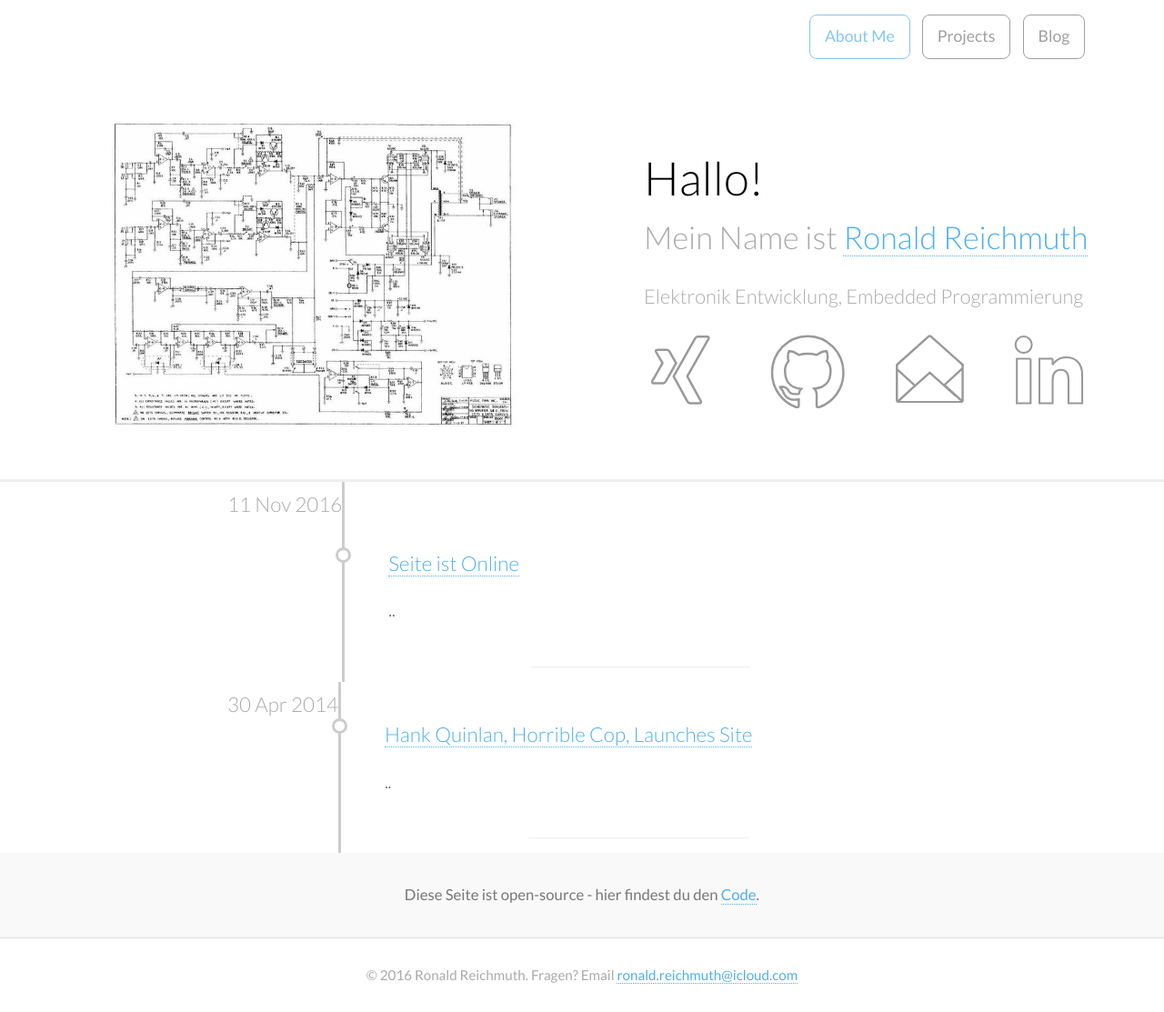
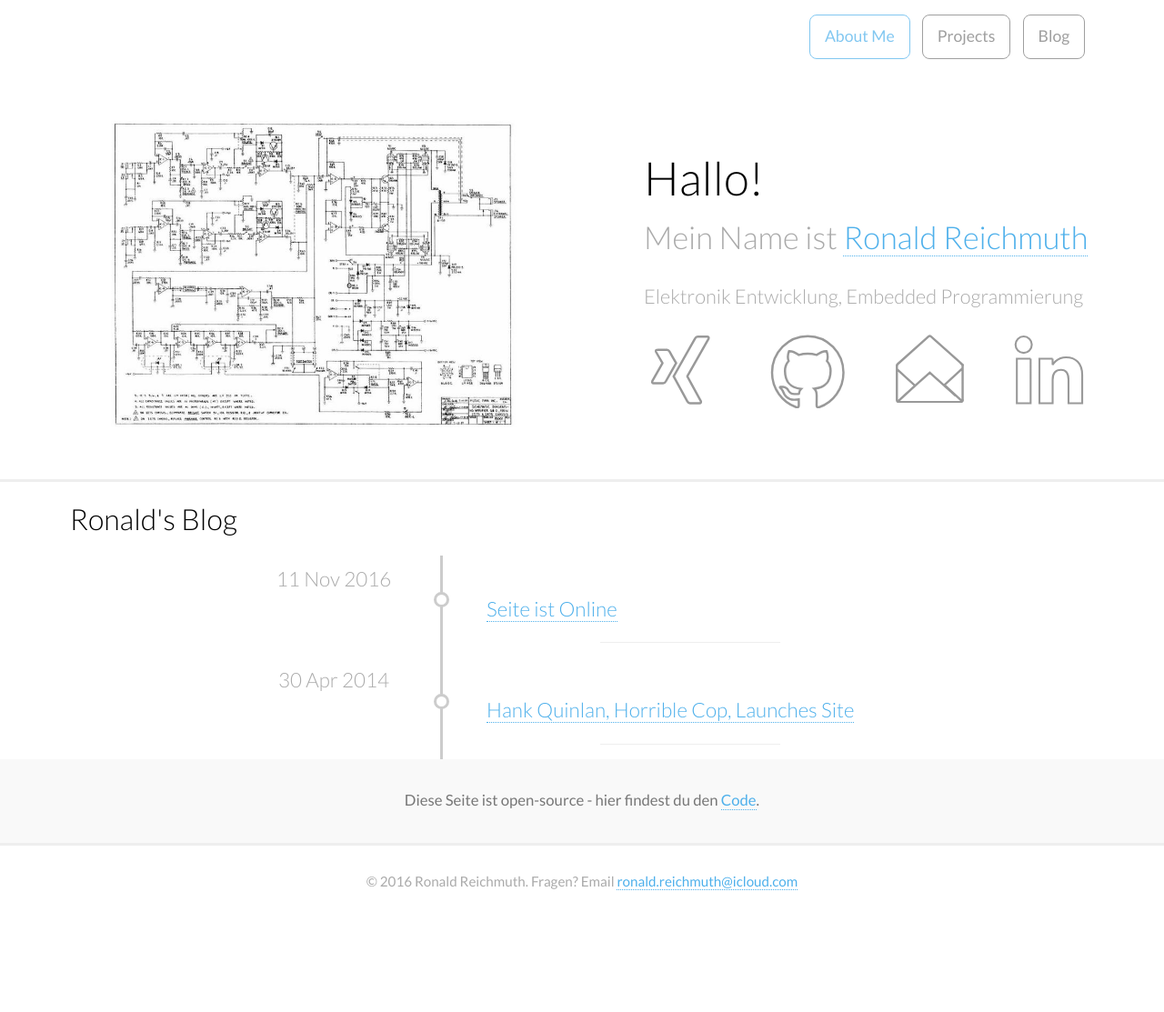
Before and after one commit to ronaldreichmuth/ronaldreichmuth.github.io, a Jekyll site: the page built from blog/index.html, in a window 1280 px wide. Shown: the whole page at 91% size. Built offline with Jekyll 4.4.1, drawn with Linux system fonts in a browser that asks for light colours; after the commit the page ends 1009 px from its top, so only the background shows below that.

Commit message:
formatting

```diff
--- a/blog/index.html
+++ b/blog/index.html
@@ -2,6 +2,7 @@
 layout: default2
 title: Ronald's Blog
 ---
+<h1>{{ page.title }}</h1>
 <!--
 <h1>{{ page.title }}</h1>
 <ul class="posts">
@@ -16,12 +17,11 @@ title: Ronald's Blog
 
 {% for post in site.posts %}
 <article class='TimelineItem'>
-  <aside>
+  <aside class='TimelineItem-pics TimelineItem-pics--multi TimelineItem-pics--jelly'>
     <h3>{{ post.date | date_to_string }}</h3>
   </aside>
   <section class='TimelineItem-details'>
     <h3><a href="{{ post.url }}" title="{{ post.title }}">{{ post.title }}</a></h3>
-    <p>..</p>
   </section>
 </article>
 {% endfor %}
```
